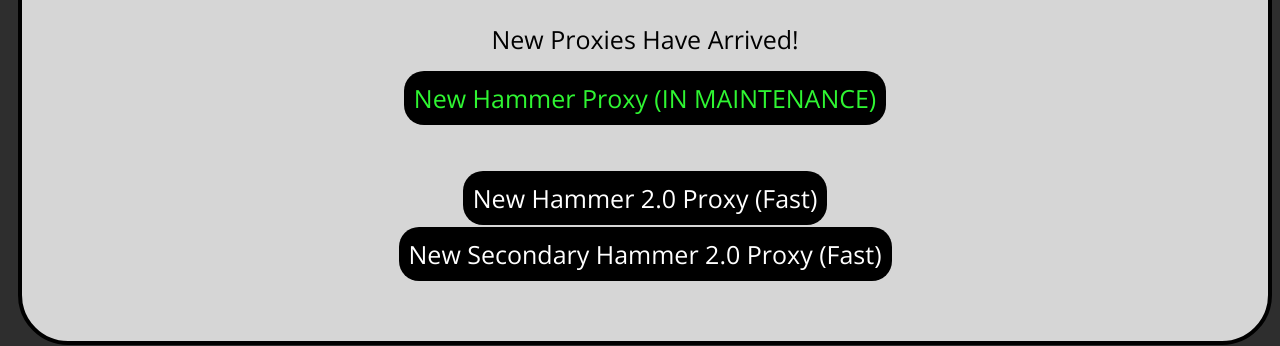
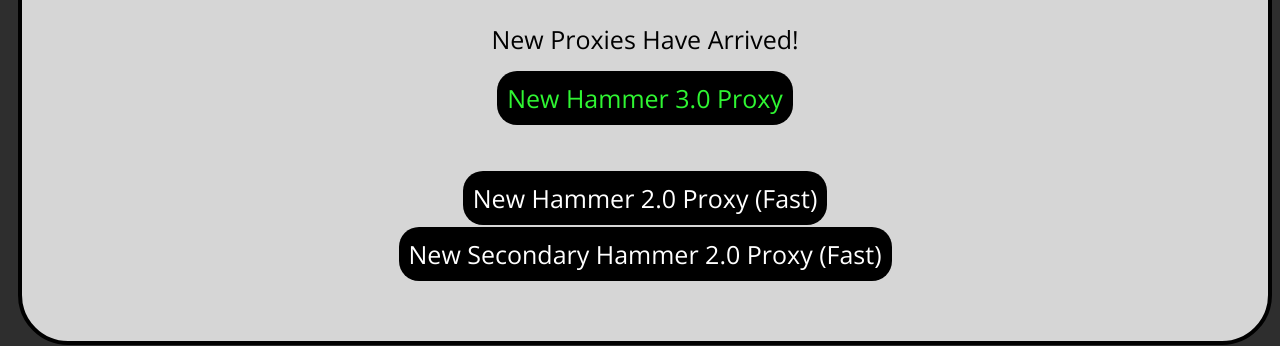
Before and after one commit to digitalninjasplus/digitalninjasplus.github.io, a plain HTML site: page proxy.html in a window 1280 px wide. Shown: the part 454-800 px from the top of the page. Drawn offline with nearby package versions, Linux system fonts and the light colour scheme.

Commit message:
Update proxy.html

```diff
--- a/proxy.html
+++ b/proxy.html
@@ -13,7 +13,7 @@
 
         <p class="textw firstline">Best Proxies:</p>
         <p class="textw">New Proxies Have Arrived!</p>
-        <a href="https://mathphysics.feriadearte.cl/" class="linkw textw buttonw" style="color:#2ff532">New Hammer Proxy (IN MAINTENANCE)</a>
+        <a href="https://mathphysics.feriadearte.cl/" class="linkw textw buttonw" style="color:#2ff532">New Hammer 3.0 Proxy</a>
         <br>
         <br>
         <br>
```
